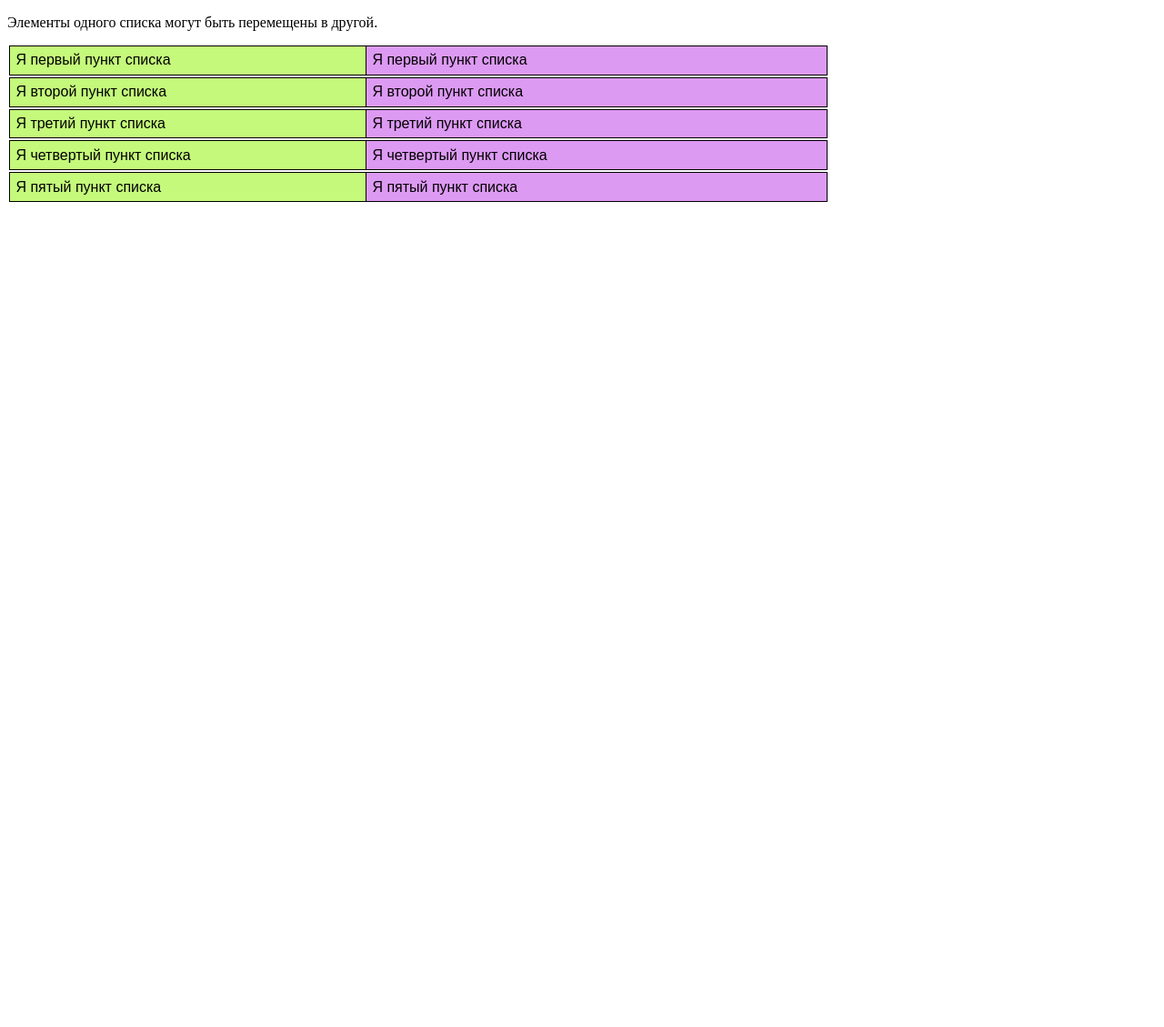
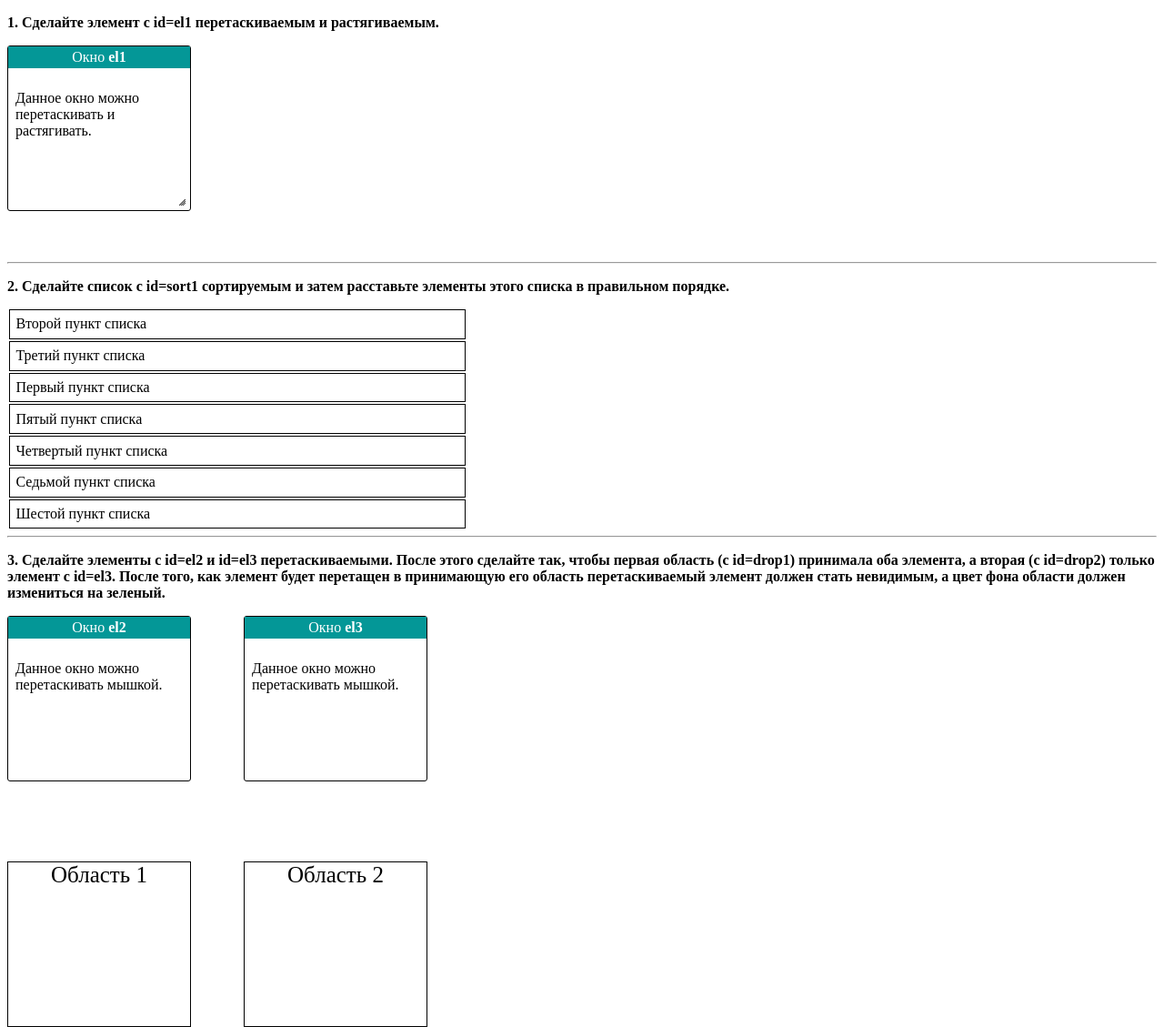
Before and after one commit to Staricum/i01_book, a PHP site: page / in a window 1280 px wide. Shown: the whole page at 91% size. Before the commit the page ends 222 px from the top, so only its background shows below. Run offline with PHP 8.4, Linux system fonts and the light colour scheme.

Commit message:
Самостоятельная работа

```diff
--- a/index.html
+++ b/index.html
@@ -11,20 +11,42 @@
 	<script src="s.js"></script>
 </head>
 <body>
-<p>Элементы одного списка могут быть перемещены в другой.</p>
-<ol id="sort1" class="ui-widget connect">
-<li>Я первый пункт списка</li>
-<li>Я второй пункт списка</li>
-<li>Я третий пункт списка</li>
-<li>Я четвертый пункт списка</li>
-<li>Я пятый пункт списка</li>
-</ol>
-<br />
-<ol id="sort2" class="ui-widget connect">
-<li>Я первый пункт списка</li>
-<li>Я второй пункт списка</li>
-<li>Я третий пункт списка</li>
-<li>Я четвертый пункт списка</li>
-<li>Я пятый пункт списка</li>
-</ol>
+	<p><b>1. Сделайте элемент с id=el1 перетаскиваемым и растягиваемым.</b></p>
+	<div style="min-height:230px">
+	<div id="el1" class="ui-corner-all">
+	<div id="head">
+	Окно <b>el1</b>
+	</div>
+	<p id="cont">Данное окно можно перетаскивать и растягивать.</p>
+	</div>
+	</div>
+	<hr />
+	<p><b>2. Сделайте список с id=sort1 сортируемым и затем расставьте элементы этого списка в правильном порядке.</b></p>
+	<ul id="sort1">
+	<li>Второй пункт списка</li>
+	<li>Третий пункт списка</li>
+	<li>Первый пункт списка</li>
+	<li>Пятый пункт списка</li>
+	<li>Четвертый пункт списка</li>
+	<li>Седьмой пункт списка</li>
+	<li>Шестой пункт списка</li>
+	</ul>
+	<hr />
+	<p><b>3. Сделайте элементы с id=el2 и id=el3 перетаскиваемыми. После этого сделайте так, чтобы первая область (c id=drop1) принимала оба элемента, а вторая (c id=drop2) только элемент с id=el3. После того, как элемент будет перетащен в принимающую его область перетаскиваемый элемент должен стать невидимым, а цвет фона области должен измениться на зеленый.</b></p>
+	<div id="wrap1">
+	<div id="el2" class="ui-corner-all">
+	<div id="head">
+	Окно <b>el2</b>
+	</div>
+	<p id="cont">Данное окно можно перетаскивать мышкой.</p>
+	</div>
+	<div id="el3" class="ui-corner-all">
+	<div id="head">
+	Окно <b>el3</b>
+	</div>
+	<p id="cont">Данное окно можно перетаскивать мышкой.</p>
+	</div>
+	<div id="drop1"> Область 1 </div>
+	<div id="drop2">Область 2 </div>
+	</div>
 </html>
--- a/s.js
+++ b/s.js
@@ -1,5 +1,20 @@
 $(document).ready(function(){
 
-   $("#sort1,#sort2").sortable({connectWith:".connect"});
+$(document).ready(function(){
+
+$("#el1").resizable().draggable({revert:true});
+
+$("#sort1").sortable();
+
+$("#el2,#el3").draggable({revert:true});
+
+$("#drop1").droppable({accept:"#el2,#el3",
+drop:function(event,ui){ui.draggable.css("display","none");
+$("#drop1").css("background-color","green");}});
+
+$("#drop2").droppable({accept:"#el3", drop:function(){
+$("#el3").css("display","none");
+$("#drop2").css("background-color","green");}});
+});
 
 });
--- a/styles.css
+++ b/styles.css
@@ -1,35 +1,62 @@
-#sort1
-{
+#el1,#el2,#el3 {
+border-style:solid;
+border-width:1px;
+height:180px;
+width:200px;
+}
+#head {
+text-align:center;
+color:white;
+border-style:solid;
+border-color:#049797;
+background-color:#049797;
+}
+#cont {
+padding:8px;
+}
+#el2 {
+position:absolute;
+top:0px;
+left:0px;
+}
+#el3 {
+position:absolute;
+top:0px;
+left:260px;
+}
+#drop1 {
+border:1px solid;
+position:absolute;
+top:270px;
+left:0px;
+height:180px;
+width:200px;
+text-align:center;
+font-size:25px;
+}
+#drop2 {
+border:1px solid;
+position:absolute;
+top:270px;
+left:260px;
+height:180px;
+width:200px;
+text-align:center;
+font-size:25px;
+}
+#sort1 {
 list-style-type:none;
 margin:0;
 padding:0;
 width:40%;
 }
-#sort1 li
-{
+#sort1 li {
 margin:2px;
 padding: 0.4em;
 border-style:solid;
 border-width:1px;
-height: 18px;
-background-color:#c5f97b;
+height:18px;
 }
-#sort2
-{
-position:absolute;
-top:48px;
-left:400px;
-list-style-type:none;
-margin:0;
-padding:0;
-width:40%;
+#wrap1 {
+position:relative;
 }
-#sort2 li
-{
-background-color:#dd9af3;
-margin:2px;
-padding: 0.4em;
-border-style:solid;
-border-width:1px;
-height: 18px;
-}
```
